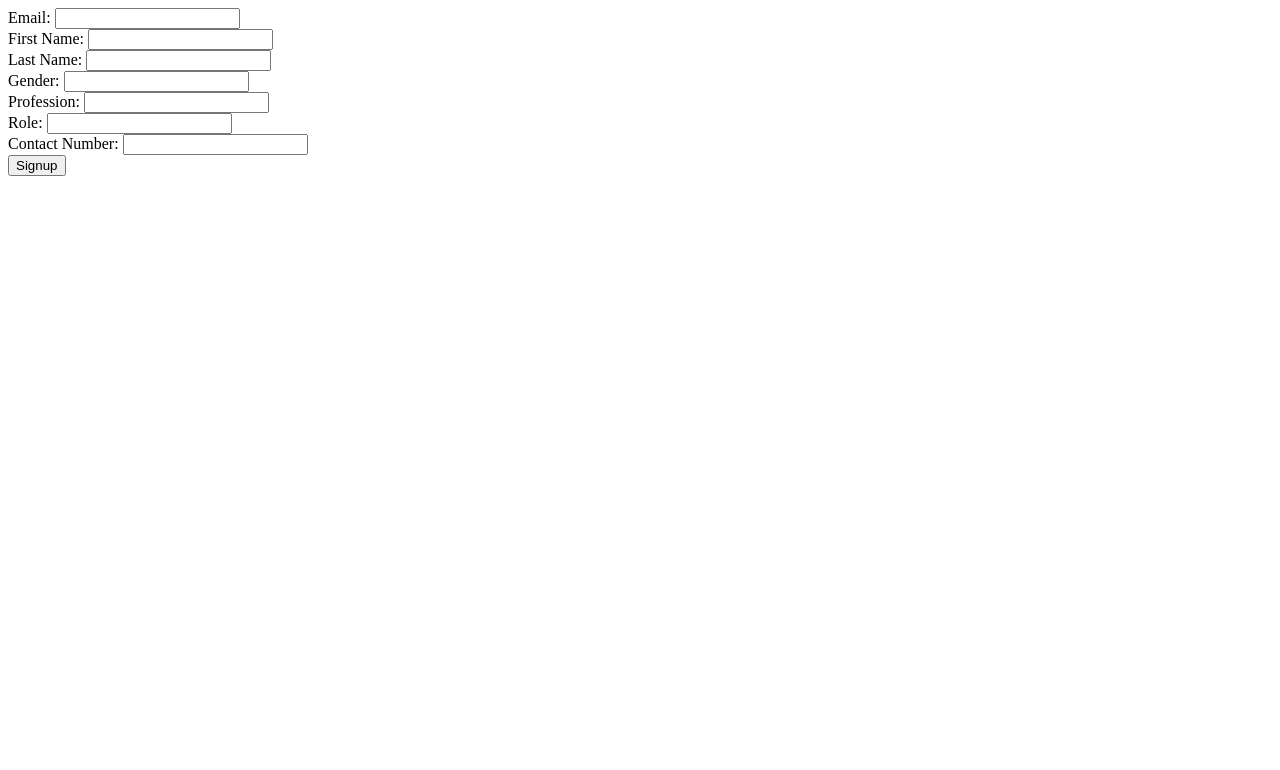
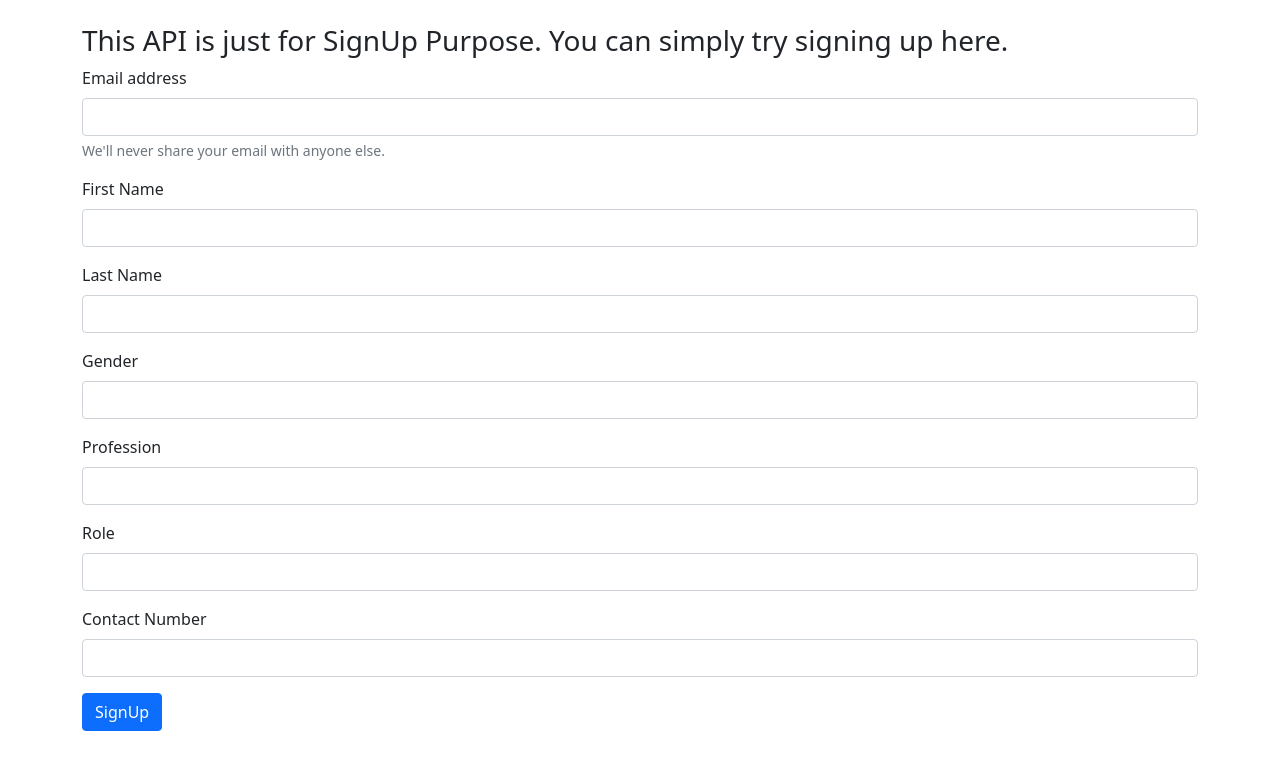
Before and after one commit to Aditya-2001/API, a Python web app: template templates/home.html in a window 1280 px wide. Shown: the top 770 px of the page. Run offline with Jinja, Linux system fonts and the light colour scheme; the template is opened without the code that fills it, so the values that code supplies are empty; some libraries are stand-ins or nearby versions.

Commit message:
using curl

```diff
--- a/templates/home.html
+++ b/templates/home.html
@@ -1,20 +1,54 @@
 <!DOCTYPE html>
 <html lang="en">
+
 <head>
     <meta charset="UTF-8">
     <meta name="viewport" content="width=device-width, initial-scale=1.0">
-    <title>Document</title>
+    <title>SignUp</title>
+    <link href="https://cdn.jsdelivr.net/npm/bootstrap@5.0.0-beta1/dist/css/bootstrap.min.css" rel="stylesheet" integrity="sha384-giJF6kkoqNQ00vy+HMDP7azOuL0xtbfIcaT9wjKHr8RbDVddVHyTfAAsrekwKmP1" crossorigin="anonymous">
 </head>
+
 <body>
-    <form action="/user/signup" method="POST">
-        Email: <input type="email" name="email" required><br>
-        First Name: <input type="text" name="fName" required><br>
-        Last Name: <input type="text" name="lName" required><br>
-        Gender: <input type="text" name="gender" required><br>
-        Profession: <input type="text" name="profession" required><br>
-        Role: <input type="text" name="role" required><br>
-        Contact Number: <input type="number" name="contact" required><br>
-        <input type="submit" value="Signup"><br>
-    </form>
+    <div class="container">
+        <br>
+        <h3>This API is just for SignUp Purpose. You can simply try signing up here.</h3>
+        <form action="/user/signup " method="POST">
+            <div class="mb-3">
+                <label for="email" class="form-label">Email address</label>
+                <input type="email" class="form-control" name="email" id="email" aria-describedby="emailHelp" required>
+                <div id="emailHelp" class="form-text">We'll never share your email with anyone else.</div>
+            </div>
+            <div class="mb-3">
+                <label for="fName" class="form-label">First Name</label>
+                <input type="text" class="form-control" name="fName" id="fName" required>
+            </div>
+            <div class="mb-3">
+                <label for="lName" class="form-label">Last Name</label>
+                <input type="text" class="form-control" name="lName" id="lName" required>
+            </div>
+            <div class="mb-3">
+                <label for="gender" class="form-label">Gender</label>
+                <input type="text" class="form-control" name="gender" id="gender" required>
+            </div>
+            <div class="mb-3">
+                <label for="profession" class="form-label ">Profession</label>
+                <input type="text " class="form-control " name="profession" id="profession" required>
+            </div>
+            <div class="mb-3">
+                <label for="role" class="form-label">Role</label>
+                <input type="text" class="form-control" name="role" id="role" required>
+            </div>
+            <div class="mb-3">
+                <label for="contact" class="form-label">Contact Number</label>
+                <input type="number" class="form-control" name="contact" id="contact" required>
+            </div>
+            <button type="submit " class="btn btn-primary ">SignUp</button>
+        </form>
+    </div>
+    <script src="https://cdn.jsdelivr.net/npm/@popperjs/core@2.5.4/dist/umd/popper.min.js " integrity="sha384-q2kxQ16AaE6UbzuKqyBE9/u/KzioAlnx2maXQHiDX9d4/zp8Ok3f+M7DPm+Ib6IU " crossorigin="anonymous "></script>
+    <script src="https://cdn.jsdelivr.net/npm/bootstrap@5.0.0-beta1/dist/js/bootstrap.min.js " integrity="sha384-pQQkAEnwaBkjpqZ8RU1fF1AKtTcHJwFl3pblpTlHXybJjHpMYo79HY3hIi4NKxyj " crossorigin="anonymous "></script>
 </body>
+
 </html>
+<!--curl -X POST -H 'Content-Type:application/json' http://127.0.0.1:5000/user/signup -d '{"email":"mario@gmail.com", "fName":"mario", "lName":"AGG", "gender":"male", "profession":"gamer", "role":"mario", "contact":"123"}-->
+<!--curl -X POST -F "email":"mario@gmail.com" -F "fName":"mario" -F "lName":"AGG" -F "gender":"male" -F "profession":"gamer" -F "role":"mario" -F "contact":"123" http://your-domain.com/page.php-->
```
Also changed, not shown: post.db.
